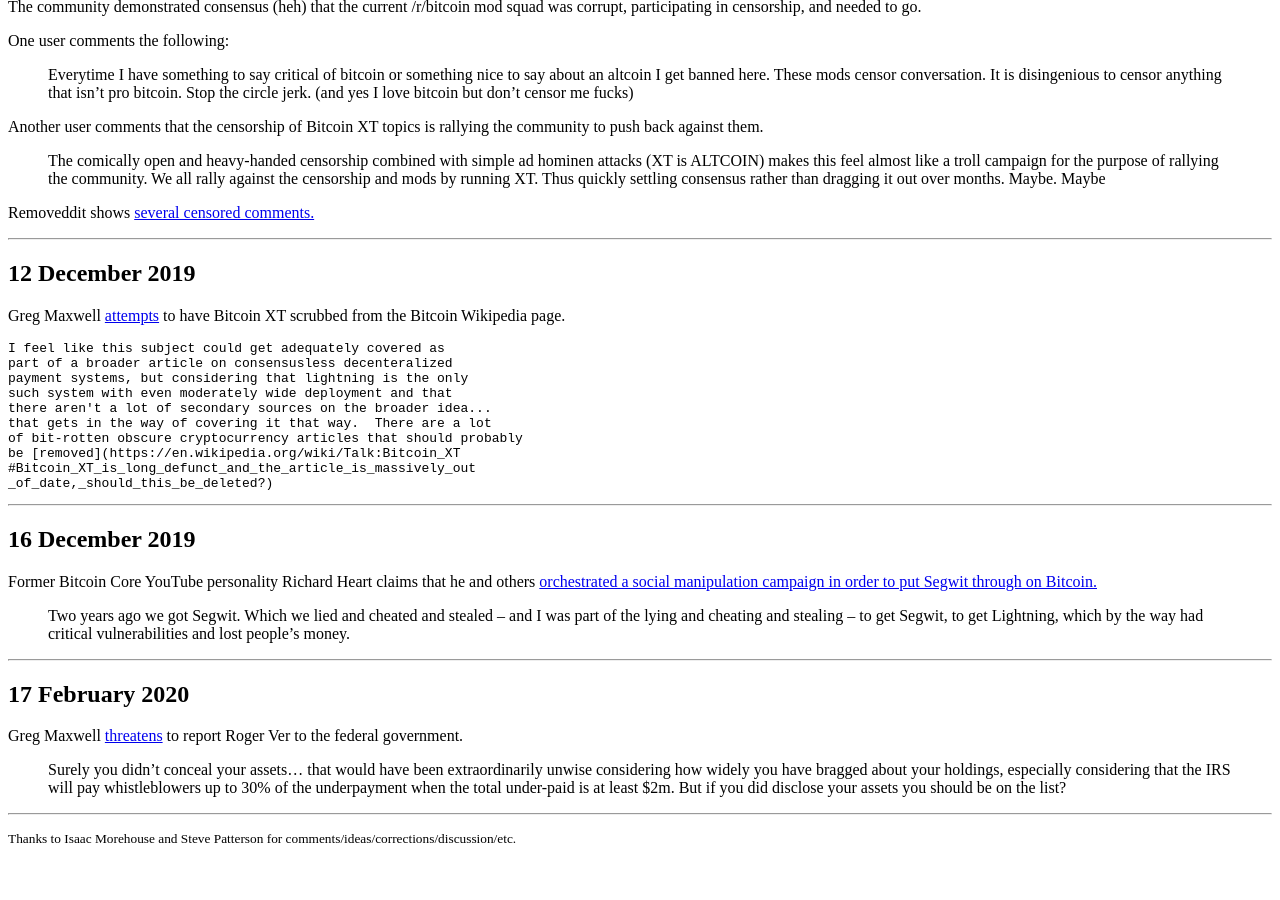
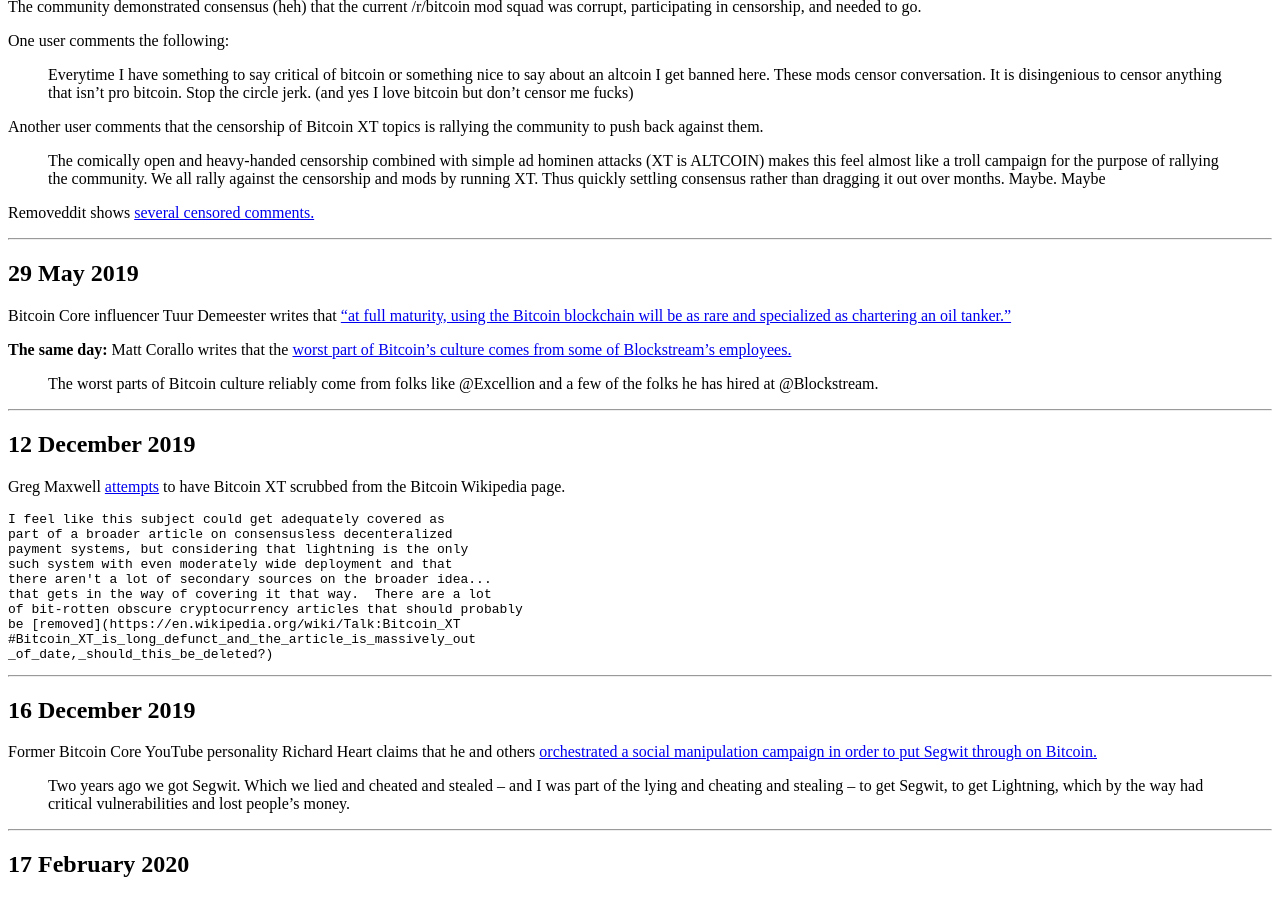
Before and after one commit to derykmakgill/website, a Jekyll site: the page built from testbtc.md, in a window 1280 px wide and 900 px high, scrolled down 15895 px. Built offline with Jekyll 4.4.1, drawn with Linux system fonts in a browser that asks for light colours; a script that is not in the unit is left out.

Commit message:
Update testbtc.md

```diff
--- a/testbtc.md
+++ b/testbtc.md
@@ -781,6 +781,17 @@
 
 ---
 
+## 29 May 2019
+
+Bitcoin Core influencer Tuur Demeester writes that ["at full maturity, using the Bitcoin blockchain will be as rare and specialized as chartering an oil tanker."](https://twitter.com/TuurDemeester/status/1133735055115866112?s=20)
+
+**The same day:** Matt Corallo writes that the [worst part of Bitcoin's culture comes from some of Blockstream's employees.](https://twitter.com/TheBlueMatt/status/1133786902430146562?s=20)
+
+>The worst parts of Bitcoin culture reliably come from folks like @Excellion and a few of the folks he has hired at
+@Blockstream.
+
+---
+
 ## 12 December 2019
 
 Greg Maxwell [attempts](https://en.wikipedia.org/w/index.php?title=Wikipedia:Articles_for_deletion/Lightning_Network&diff=prev&oldid=930392324) to have Bitcoin XT scrubbed from the Bitcoin Wikipedia page.
```
